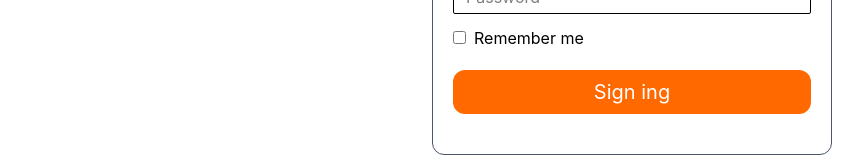
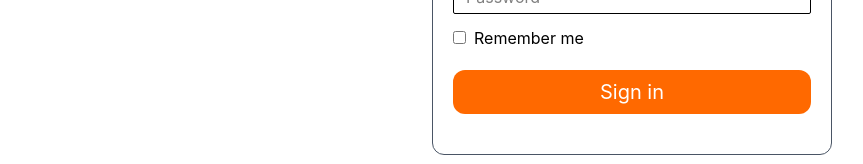
Before and after one commit to jasminvarvadiya-gif/React-dashboard, a React (Vite) app: page /login in a window 1280 px wide. Shown: the part 390-554 px from the top of the page, without its empty margins (8-871 px from the left). Built offline with nearby package versions, Linux system fonts and the light colour scheme.

Commit message:
fixde login page

```diff
--- a/src/Navubar.jsx
+++ b/src/Navubar.jsx
@@ -14,10 +14,7 @@ const Navubar = ({s}) => {
             : "deshboard flex w-full fixed min-h-screen"
         }
       >
-        <aside
-          className="siderbar bg-gray-800 text-white h-screen p-5 transition-all duration-300
-     "
-        >
+        <aside  className="siderbar bg-gray-800 text-white h-screen p-5 transition-all duration-300 ">
           <div className="container border-b h-auto w-full  ">
             <div className="logo flex w-full h-auto gap-2 content-center items-center py-5 ps-5 ">
               <div className="logo-img ">
--- a/src/components/Loginpage.jsx
+++ b/src/components/Loginpage.jsx
@@ -52,7 +52,7 @@ const Loginpage = () => {
             <div className="btn py-5 px-5">
                     <button
                     onClick={handledata}
-                    className=" bg-orange-500 text-white w-full text-center py-2 rounded-xl text-xl" >Sign ing</button>
+                    className=" bg-orange-500 text-white w-full text-center py-2 rounded-xl text-xl" >Sign in</button>
                 </div></Link>
             </div>
             <div className="btn">
```
